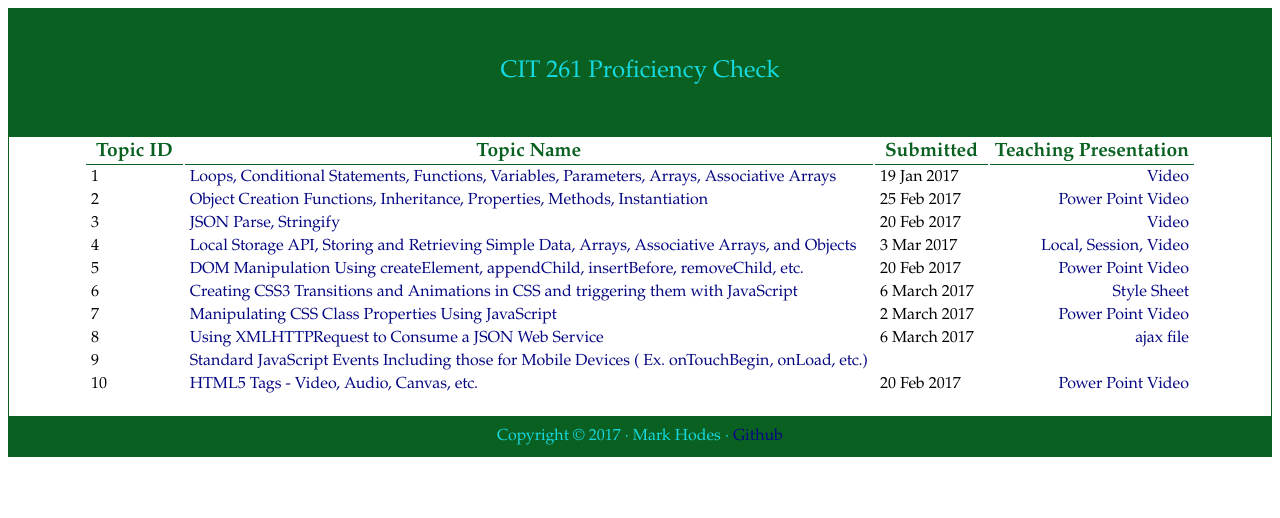
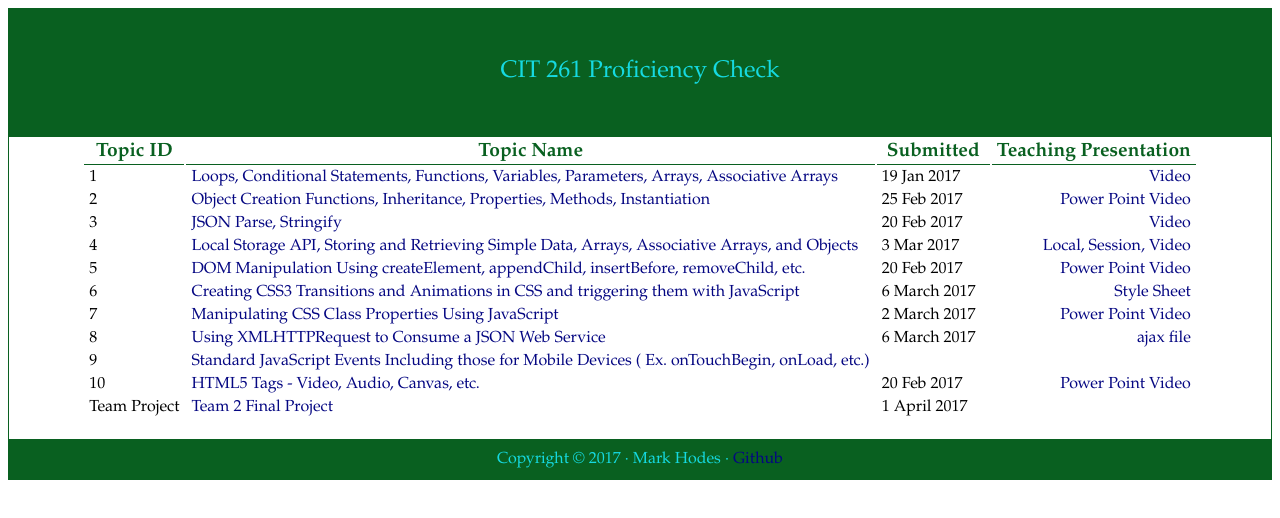
Before and after one commit to hodester/hodester.github.io, a plain HTML site: page index.html in a window 1280 px wide. Drawn offline with Linux system fonts and the light colour scheme.

Commit message:
Added the link for the team project

```diff
--- a/index.html
+++ b/index.html
@@ -79,6 +79,12 @@
 					<td class="topic">20 Feb 2017</td>
 					<td class="last"><a href="HTML5 Tags.pptx" target="_blank">Power Point  </a><a href="https://drive.google.com/open?id=0Bwmm651nH-RYa2dlbG41VWV4OUE"  target="_blank">Video</a></td>
 				</tr>
+				<tr>
+					<td class="topic">Team Project</td>
+					<td class="topic"><a href="CIT261Team/index.html" target="_blank">Team 2 Final Project</a></td>
+					<td class="topic">1 April 2017</td>
+					<td class="last"></td>
+				</tr>
 			</table>
 		<br>
 		</section>
```
